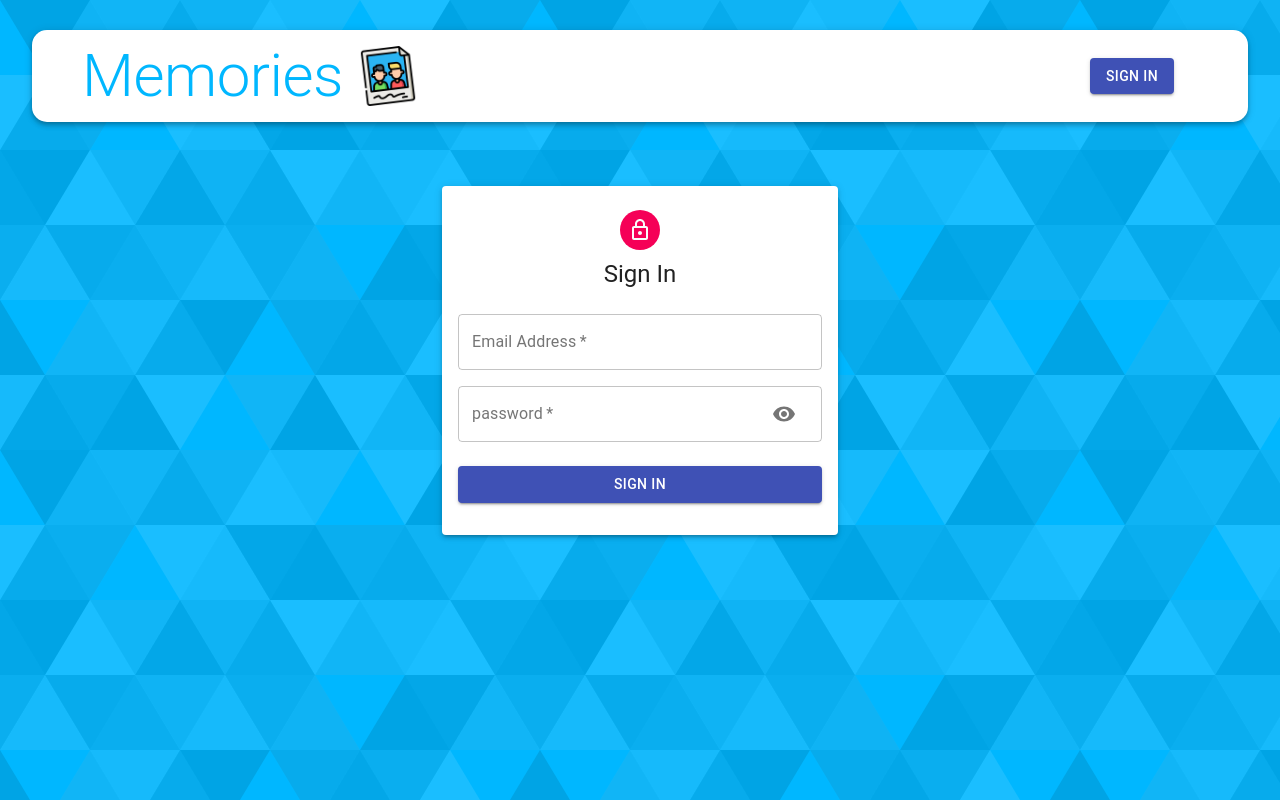
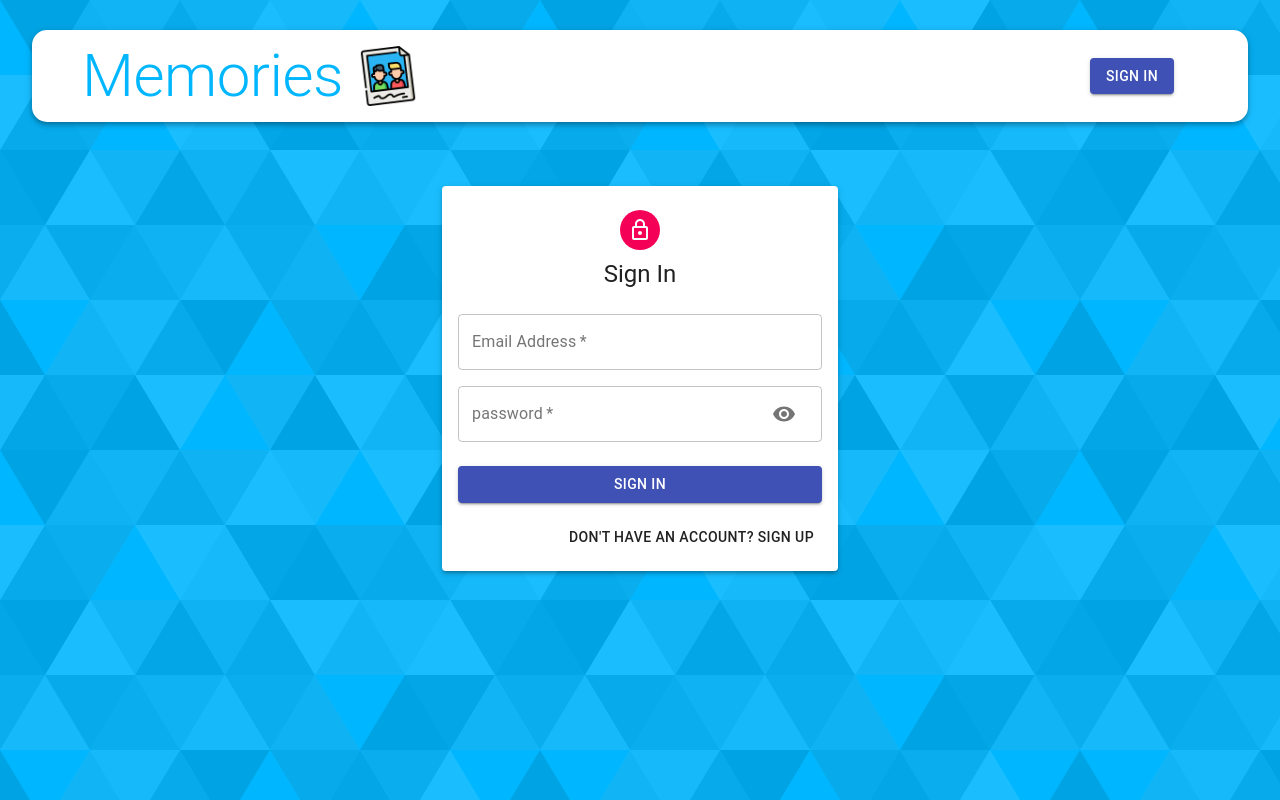
Before and after one commit to moinulhossainmahim/memories-client, a React (Create React App) app: page /auth in a window 1280 px wide. Built offline with nearby package versions, Linux system fonts and the light colour scheme.

Commit message:
added sign in and sign up form

```diff
--- a/package.json
+++ b/package.json
@@ -19,6 +19,7 @@
     "react-router-dom": "^6.2.1",
     "react-scripts": "5.0.0",
     "redux": "^4.1.2",
+    "redux-devtools-extension": "^2.13.9",
     "redux-thunk": "^2.4.1",
     "web-vitals": "^2.1.3"
   },
--- a/src/components/Auth/Auth.js
+++ b/src/components/Auth/Auth.js
@@ -14,10 +14,14 @@ import Input from "./Input";
 const Auth = () => {
   const classes = useStyles();
   const [showPassword, setShowPassword] = useState(false);
-  const isSignUp = false;
+  const [isSignUp, setIsSignUp] = useState(false);
 
   const handleSubmit = () => {};
   const handleChange = () => {};
+  const switchMode = () => {
+    setIsSignUp((prevSignUp) => !prevSignUp);
+    handleShowPassword(false);
+  };
 
   const handleShowPassword = () => {
     setShowPassword((prevShowPassword) => !prevShowPassword);
@@ -42,8 +46,8 @@ const Auth = () => {
                   half
                 />
                 <Input
-                  name='firstName'
-                  label='First Name'
+                  name='lastName'
+                  label='Last Name'
                   handleChange={handleChange}
                   half
                 />
@@ -60,7 +64,7 @@ const Auth = () => {
               label='password'
               handleChange={handleChange}
               type={showPassword ? "text" : "password"}
-              handleShowPasswor={handleShowPassword}
+              handleShowPassword={handleShowPassword}
             />
             {isSignUp && (
               <Input
@@ -80,6 +84,15 @@ const Auth = () => {
           >
             {isSignUp ? "Sign Up" : "Sign In"}
           </Button>
+          <Grid container justifyContent='flex-end'>
+            <Grid item>
+              <Button onClick={switchMode}>
+                {isSignUp
+                  ? "Already have an account? Sign In"
+                  : "Don't have an account? Sign Up"}
+              </Button>
+            </Grid>
+          </Grid>
         </form>
       </Paper>
     </Container>
--- a/src/index.js
+++ b/src/index.js
@@ -1,14 +1,18 @@
 import React from "react";
 import ReactDom from "react-dom";
 import { Provider } from "react-redux";
-import { createStore, applyMiddleware, compose } from "redux";
+import { createStore, applyMiddleware } from "redux";
+import { composeWithDevTools } from "redux-devtools-extension";
 import thunk from "redux-thunk";
 import reducers from "./reducers";
 
 import App from "./App.js";
 import "./index.css";
 
-const store = createStore(reducers, applyMiddleware(compose(thunk)));
+const store = createStore(
+  reducers,
+  composeWithDevTools(applyMiddleware(thunk))
+);
 
 ReactDom.render(
   <Provider store={store}>
```
Also changed, not shown: 1 other file (tests, documents, lock files or other folders).
